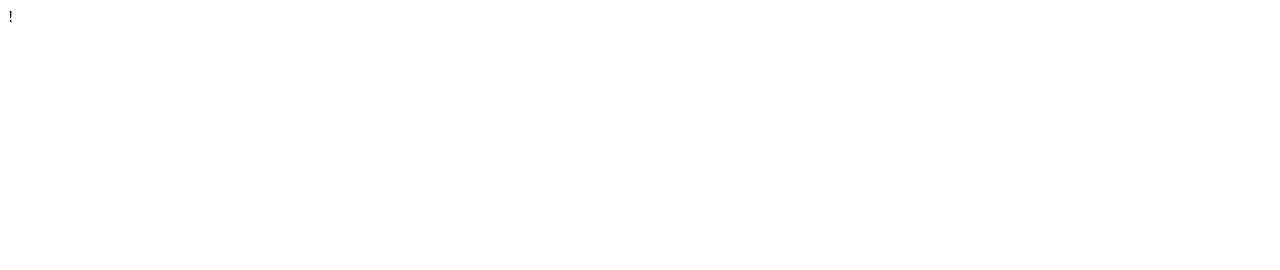
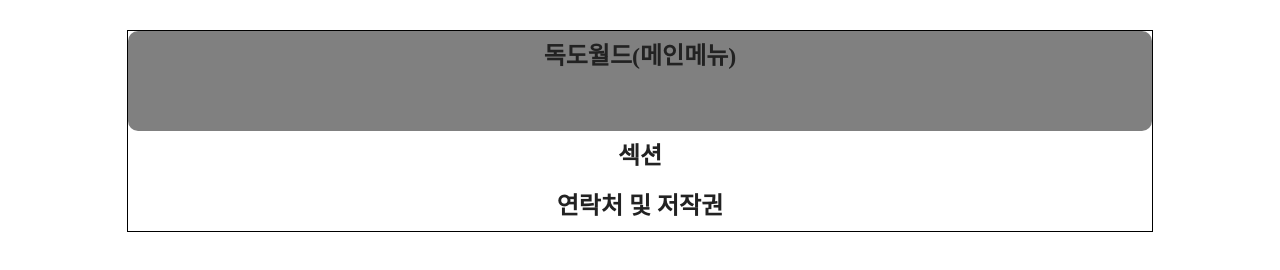
Before and after one commit to juri2011/rwd, a plain HTML site: page index.html in a window 1280 px wide. Drawn offline with Linux system fonts and the light colour scheme.

Commit message:
헤더 작업 완료

```diff
--- a/css/style.css
+++ b/css/style.css
@@ -1 +1,18 @@
-@
+@charset "UTF-8";
+#wrap{
+    width: 80%;
+    margin: 30px auto;
+    font-size: 2em;
+    font-weight: 600;
+    line-height: 50px;
+    text-align: center;
+    border: 1px solid #000;
+}
+header, section, footer{
+    border-radius: 10px;
+}
+
+header{
+    height: 100px;
+    background-color: gray;
+}
--- a/index.html
+++ b/index.html
@@ -1 +1,17 @@
-!
+<!DOCTYPE html>
+<html lang="en">
+<head>
+    <meta charset="UTF-8">
+    <meta name="viewport" content="width=device-width, initial-scale=1.0">
+    <title>RWD</title>
+    <link rel="stylesheet" href="./css/reset.css">
+    <link rel="stylesheet" href="./css/style.css">
+</head>
+<body>
+    <div id="wrap">
+        <header>독도월드(메인메뉴)</header>
+        <section>섹션</section>
+        <footer>연락처 및 저작권</footer>
+    </div>
+</body>
+</html>
```
